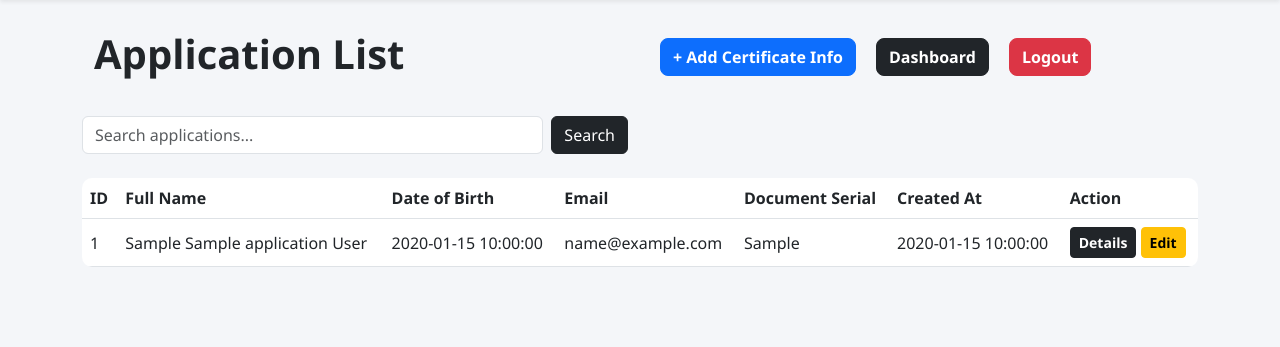
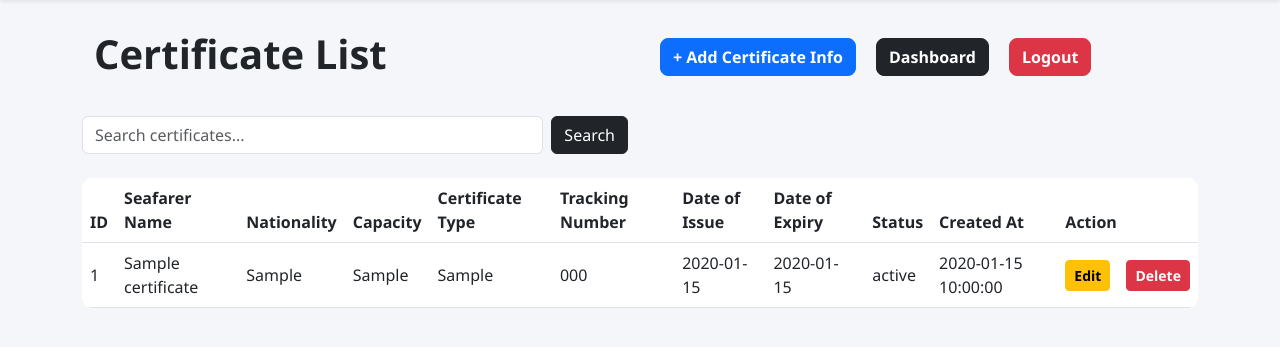
Before and after one commit to fardin-ahmed-shawon/Bahamas, a PHP site: page /test/admin/certificate_list.php in a window 1280 px wide. Shown: the part 76-423 px from the top of the page. Run offline with PHP 8.4, Linux system fonts and the light colour scheme; the visitor is signed in with stand-in values (Sample User, id 1); tables that the repository leaves empty or names only in its code hold one stand-in row (values such as "Sample post").

Commit message:
up to date

```diff
--- a/admin/certificate_list.php
+++ b/admin/certificate_list.php
@@ -1,29 +1,29 @@
 <?php
-$page_title = "Application List";
+$page_title = "Certificate List";
 require 'header.php';
 
 // Handle search
 $search = $_GET['search'] ?? '';
-$applications = [];
+$certificates = [];
 
 if ($search) {
-    $stmt = $conn->prepare("SELECT * FROM applications
-                            WHERE first_name LIKE ?
-                               OR middle_name LIKE ?
-                               OR surname LIKE ?
-                               OR email LIKE ?
-                               OR document_serial LIKE ?
+    $stmt = $conn->prepare("SELECT * FROM certificates
+                            WHERE seafarer_name LIKE ?
+                               OR nationality LIKE ?
+                               OR capacity LIKE ?
+                               OR certificate_type LIKE ?
+                               OR tracking_number LIKE ?
                             ORDER BY created_at DESC");
     $like = "%$search%";
     $stmt->bind_param("sssss", $like, $like, $like, $like, $like);
     $stmt->execute();
     $result = $stmt->get_result();
 } else {
-    $result = $conn->query("SELECT * FROM applications ORDER BY created_at DESC");
+    $result = $conn->query("SELECT * FROM certificates ORDER BY created_at DESC");
 }
 
 if ($result && $result->num_rows > 0) {
-    $applications = $result->fetch_all(MYSQLI_ASSOC);
+    $certificates = $result->fetch_all(MYSQLI_ASSOC);
 }
 ?>
 
@@ -34,39 +34,49 @@ if ($result && $result->num_rows > 0) {
 <div class="row mb-4">
     <div class="col-md-6">
         <form method="get" class="d-flex">
-            <input type="text" name="search" class="form-control me-2" placeholder="Search applications..."
+            <input type="text" name="search" class="form-control me-2" placeholder="Search certificates..."
                    value="<?= htmlspecialchars($search) ?>">
             <button type="submit" class="btn btn-dark">Search</button>
         </form>
     </div>
 </div>
 
-<?php if (!empty($applications)): ?>
+<?php if (!empty($certificates)): ?>
 <div class="table-responsive">
     <table class="table table-hover align-middle">
         <thead>
             <tr>
                 <th>ID</th>
-                <th>Full Name</th>
-                <th>Date of Birth</th>
-                <th>Email</th>
-                <th>Document Serial</th>
+                <th>Seafarer Name</th>
+                <th>Nationality</th>
+                <th>Capacity</th>
+                <th>Certificate Type</th>
+                <th>Tracking Number</th>
+                <th>Date of Issue</th>
+                <th>Date of Expiry</th>
+                <th>Status</th>
                 <th>Created At</th>
-                <th>Action</th>
+                <th colspan="2">Action</th>
             </tr>
         </thead>
         <tbody>
-            <?php foreach ($applications as $app): ?>
+            <?php foreach ($certificates as $cert): ?>
             <tr>
-                <td><?= $app['id'] ?></td>
-                <td><?= htmlspecialchars($app['first_name']." ".$app['middle_name']." ".$app['surname']) ?></td>
-                <td><?= $app['date_of_birth'] ?></td>
-                <td><?= htmlspecialchars($app['email']) ?></td>
-                <td><?= htmlspecialchars($app['document_serial']) ?></td>
-                <td><?= $app['created_at'] ?></td>
+                <td><?= $cert['id'] ?></td>
+                <td><?= htmlspecialchars($cert['seafarer_name']) ?></td>
+                <td><?= htmlspecialchars($cert['nationality']) ?></td>
+                <td><?= htmlspecialchars($cert['capacity']) ?></td>
+                <td><?= htmlspecialchars($cert['certificate_type']) ?></td>
+                <td><?= htmlspecialchars($cert['tracking_number']) ?></td>
+                <td><?= $cert['date_of_issue'] ?></td>
+                <td><?= $cert['date_of_expiry'] ?></td>
+                <td><?= htmlspecialchars($cert['certificate_status']) ?></td>
+                <td><?= $cert['created_at'] ?></td>
                 <td>
-                    <a href="view_application.php?id=<?= $app['id'] ?>" class="btn btn-sm btn-dark text-white"><b>Details</b></a>
-                    <a href="edit_application.php?id=<?= $app['id'] ?>" class="btn btn-sm btn-warning"><b>Edit</b></a>
+                    <a href="edit_certificate.php?id=<?= $cert['id'] ?>" class="btn btn-sm btn-warning"><b>Edit</b></a>
+                </td>
+                <td>
+                    <a href="delete_certificate.php?id=<?= $cert['id'] ?>" class="btn btn-sm btn-danger" onclick="return confirm('Are you sure you want to delete this certificate?');"><b>Delete</b></a>
                 </td>
             </tr>
             <?php endforeach; ?>
@@ -74,7 +84,7 @@ if ($result && $result->num_rows > 0) {
     </table>
 </div>
 <?php else: ?>
-    <div class="alert alert-warning">No applications found.</div>
+    <div class="alert alert-warning">No certificates found.</div>
 <?php endif; ?>
 
 <!-------------------------->
--- a/admin/index.php
+++ b/admin/index.php
@@ -46,7 +46,7 @@ $totalCertificates = count($certificates);
                     <th>Date of Expiry</th>
                     <th>Status</th>
                     <th>Created At</th>
-                    <th>Action</th>
+                    <th colspan="2">Action</th>
                 </tr>
             </thead>
             <tbody>
@@ -65,6 +65,9 @@ $totalCertificates = count($certificates);
                     <td>
                         <a href="edit_certificate.php?id=<?= $cert['id'] ?>" class="btn btn-sm btn-warning"><b>Edit</b></a>
                     </td>
+                    <td>
+                        <a href="delete_certificate.php?id=<?= $cert['id'] ?>" class="btn btn-sm btn-danger" onclick="return confirm('Are you sure you want to delete this certificate?');"><b>Delete</b></a>
+                    </td>
                 </tr>
                 <?php endforeach; ?>
             </tbody>
```
Also changed, not shown: admin/delete_certificate.php (added, +21 -0 lines), admin/edit_certificate.php (added, +113 -0 lines).
